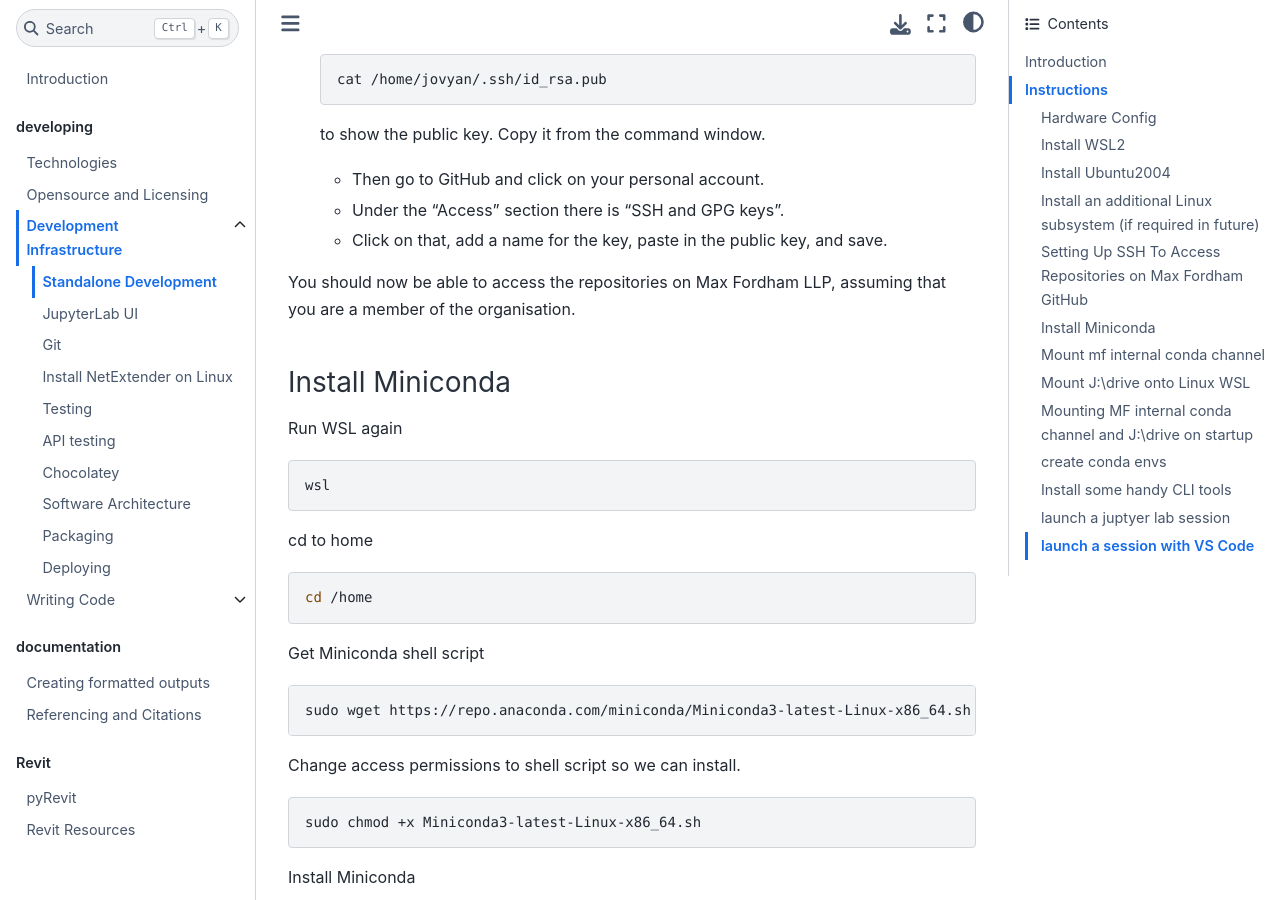
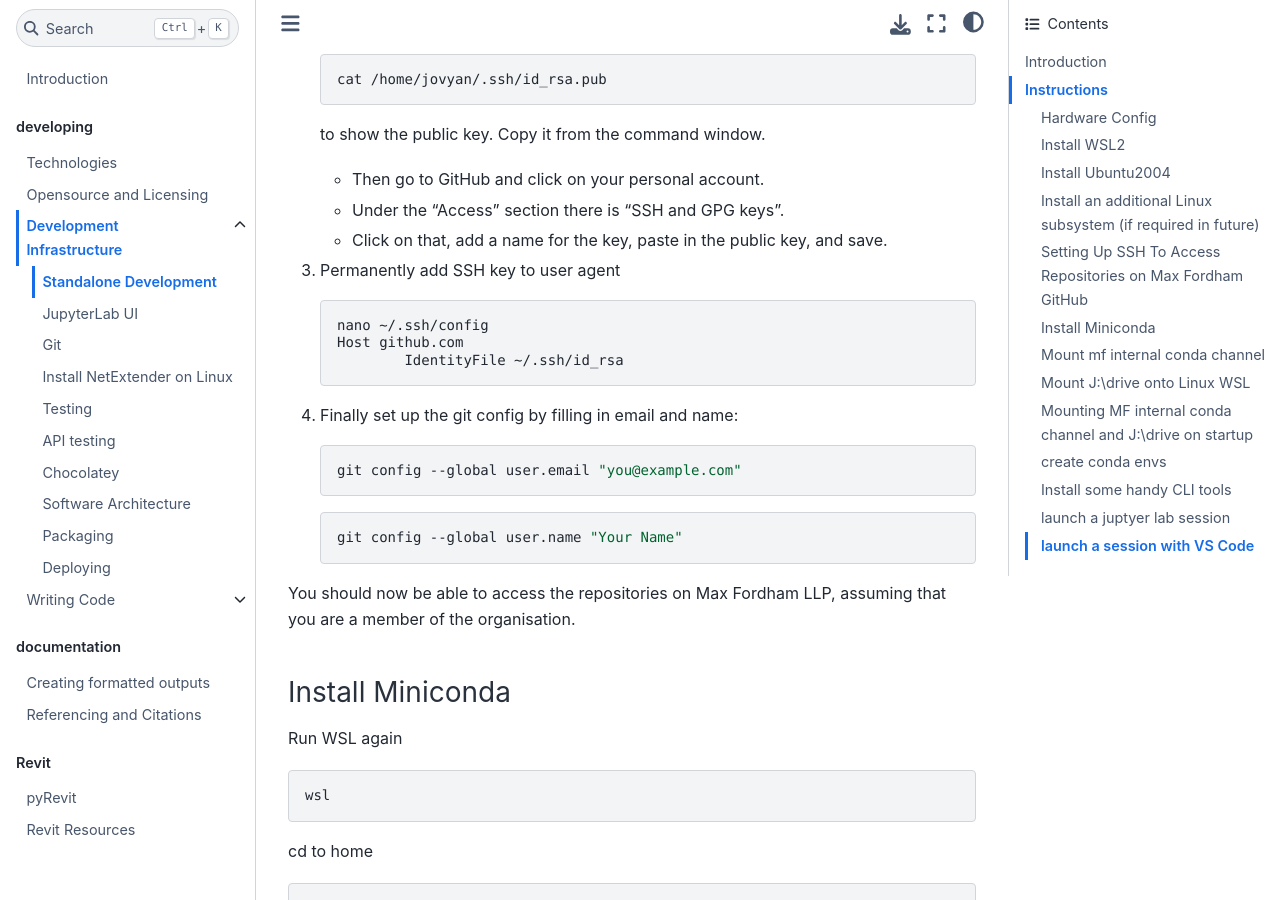
Before and after one commit to maxfordham/mxf-code-docs, a Jupyter Book: the page built from book/docs/developing-envsetup.md, in a window 1280 px wide and 900 px high, scrolled down 4836 px. Built offline with Jupyter Book 1.0.4 settings and Sphinx 7.4.7 and the Sphinx Book theme 1.1.4, drawn with Linux system fonts in a browser that asks for light colours; pages that are not in the unit, such as notebooks, are missing from menus.

Commit message:
Fixed typo

````diff
--- a/book/docs/developing-envsetup.md
+++ b/book/docs/developing-envsetup.md
@@ -219,6 +219,24 @@ and jovyan should be the default user with all the required permissions.
 	- Under the "Access" section there is "SSH and GPG keys".
 	- Click on that, add a name for the key, paste in the public key, and save.
 
+3. Permanently add SSH key to user agent
+
+	```bash
+	nano ~/.ssh/config
+	Host github.com
+		IdentityFile ~/.ssh/id_rsa
+	```
+
+4. Finally set up the git config by filling in email and name:
+
+	```bash
+	git config --global user.email "you@example.com"
+	```
+
+	```bash
+	git config --global user.name "Your Name"
+	```
+
 You should now be able to access the repositories on Max Fordham LLP, assuming that you are a member of the organisation.
 
 ### Install Miniconda
````
